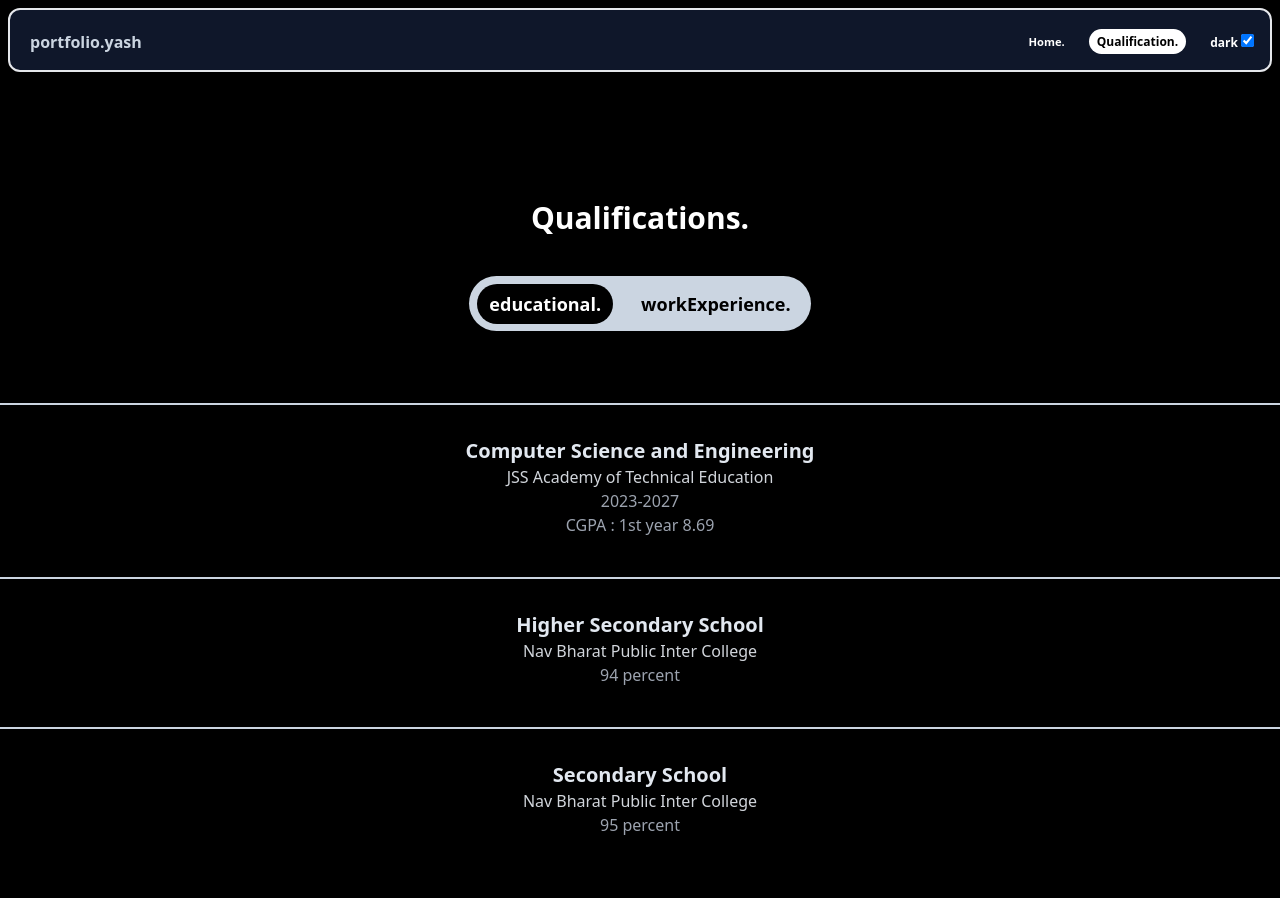
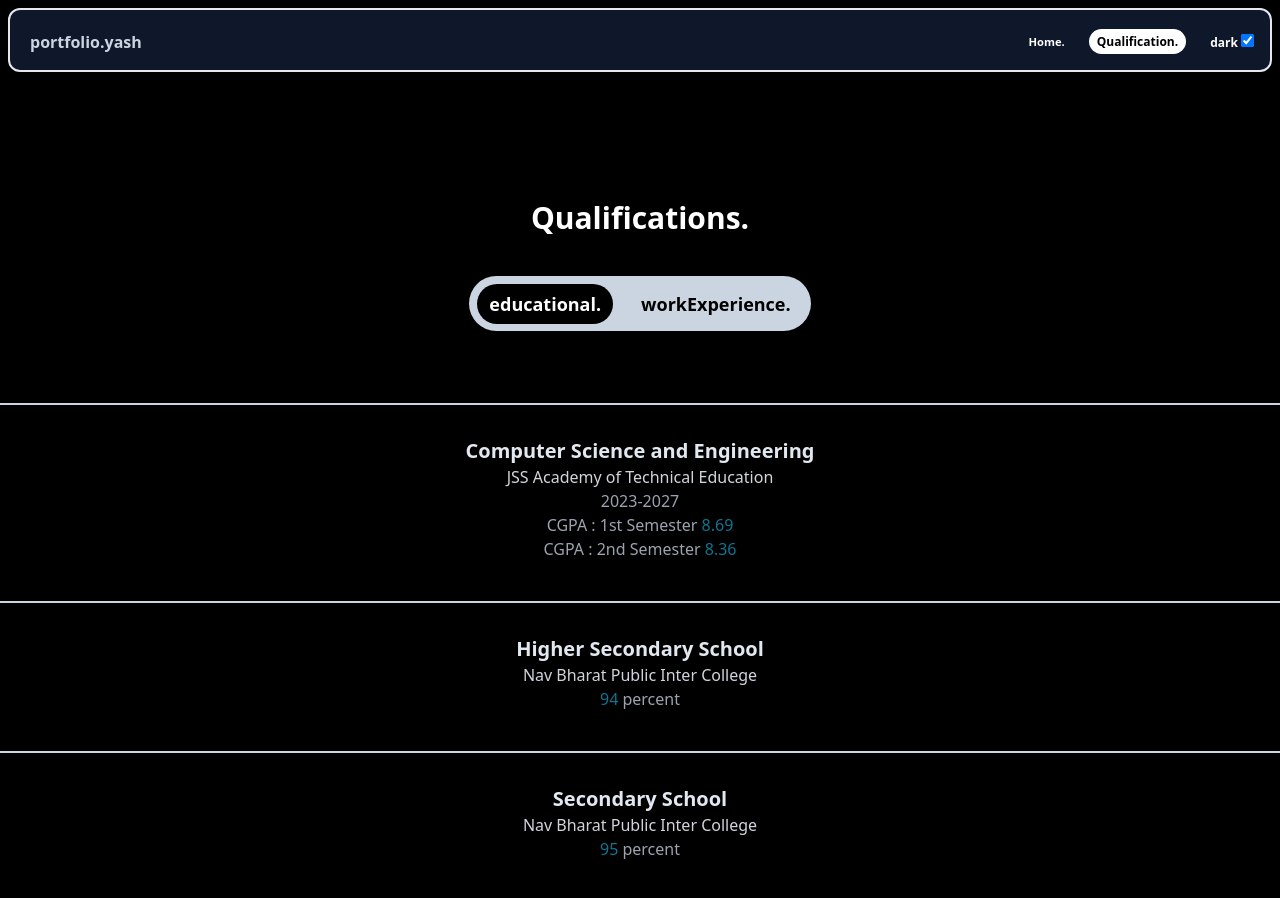
Before and after one commit to yash700701/portfolio, a React (Vite) app in the folder portfolio/: page /qualification/educational in a window 1280 px wide. Shown: the top 898 px of the page. Built offline with nearby package versions, Linux system fonts and the light colour scheme; a web font is replaced by a local one.

Commit message:
change pic and 2 stats add

```diff
--- a/portfolio/src/components/Educational.jsx
+++ b/portfolio/src/components/Educational.jsx
@@ -11,21 +11,22 @@ function Educational() {
        <h1 className='text-xl font-bold text-slate-800 dark:text-slate-200'>Computer Science and Engineering</h1>
        <p className='text-slate-700 dark:text-gray-300'>JSS Academy of Technical Education</p>
        <p className='dark:text-gray-400'>2023-2027</p>
-       <p className='dark:text-gray-400'>CGPA : 1st year 8.69</p>
+       <p className='dark:text-gray-400'>CGPA : 1st Semester <span className='text-cyan-700'>8.69</span></p>
+       <p className='dark:text-gray-400'>CGPA : 2nd Semester <span className='text-cyan-700'>8.36</span></p>
        </div>
        {/* 12th */}
        <div className='mt-10'>
        <hr class="h-0.5 my-8 bg-gray-200 border-0 dark:bg-slate-300"></hr>
        <h1 className='text-xl font-bold text-slate-800 dark:text-slate-200'>Higher Secondary School</h1>
        <p className='text-slate-700 dark:text-gray-300'>Nav Bharat Public Inter College</p>
-       <p className='dark:text-gray-400'>94 percent</p>
+       <p className='dark:text-gray-400'><span className='text-cyan-700'>94</span> percent</p>
        </div>
        {/* 10th */}
        <div className='mt-10'>
        <hr class="h-0.5 my-8 bg-gray-200 border-0 dark:bg-slate-300"></hr>
        <h1 className='text-xl font-bold text-slate-800 dark:text-slate-200'>Secondary School</h1>
        <p className='text-slate-700 dark:text-gray-300'>Nav Bharat Public Inter College</p>
-       <p className='dark:text-gray-400'>95 percent</p>
+       <p className='dark:text-gray-400'><span className='text-cyan-700'>95</span> percent</p>
        </div>
     </div>
   )
--- a/portfolio/src/components/Home.jsx
+++ b/portfolio/src/components/Home.jsx
@@ -2,7 +2,7 @@ import React, { useContext } from 'react'
 import { useState, useEffect } from 'react'
 import {motion} from 'framer-motion'
 import {useTypewriter , curser} from 'react-simple-typewriter'
-import yash from './images/yash.jpg'
+import yash from './images/Yash.png'
 import { ThemeProvider } from './UserContext'
 
 
@@ -13,13 +13,12 @@ function Home() {
     loop : {},
   })
 
-  const [para, setPara] = useState("I\'am undergraduate student from JSS Noida, Currently doing Btech in Computer Science.")
+  const [para, setPara] = useState('Solved✅ 100+ Questions on Leetcode 🔥')
   useEffect(() => {
-    const paras = ['Yash is also an instructor at a leading YC EdTech platform',
-                   'having taught MERN Stack to over 100,000+ students.',
-                   'Yash also has interests in Algo Trading, UI Designing and Product Designing.',
-                   "I\'am undergraduate student from JSS Noida, Currently doing Btech in Computer Science."
-                  ];
+    const paras = [`Solved✅ 100+ Questions on Leetcode 🔥 `,
+                   '💯+ Score on GeeksForGeeks'
+    ]
+
     let index = 0;
       setInterval(() => {
       index = (index + 1) % paras.length;
@@ -51,8 +50,11 @@ function Home() {
             <img className='h-60 rounded-xl w-60 object-cover'  src={yash} alt="profile-pic" />
           </div>
 
-          <div className='h-60 mx-2 my-2 rounded-xl bg-gradient-to-r from-slate-900 to-slate-700 w-4/5'>
+          <div className='h-60 mx-2 my-2 rounded-xl  bg-gradient-to-r from-slate-900 to-slate-700 w-4/5'>
           <h1 className='text-white text-xl  p-4' style={{fontFamily:'Ubuntu'}}>Some Of My <span style={{fontFamily:"Playfair Display", color:"indianred"}}>Interesting Stats</span></h1>
+          <p className='text-white p-4 text-xl font-bold'>
+          {para}
+          </p>
           </div>
         </div>
       </div>
@@ -69,7 +71,6 @@ function Home() {
             duration:1,
           }}
           >
-          {/* {para} */}
           <p>
           Hello! I’m Yash Tiwari, a passionate front-end developer based in Noida.
           I specialize in crafting visually appealing and highly interactive
```
Also changed, not shown: portfolio/src/components/images/Yash.png (added), portfolio/src/components/images/yash.jpg (deleted).
